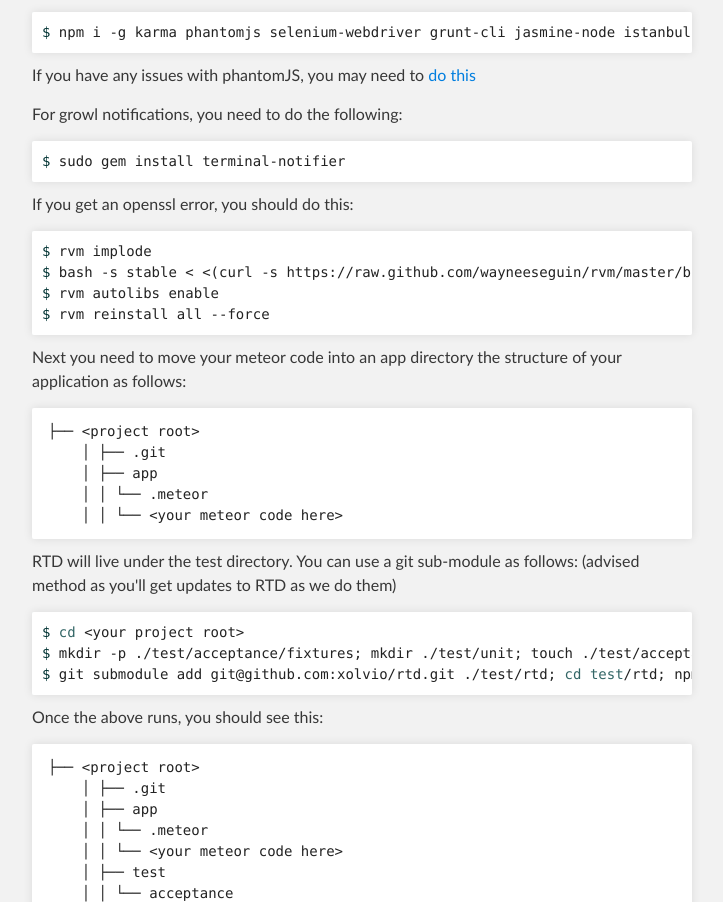
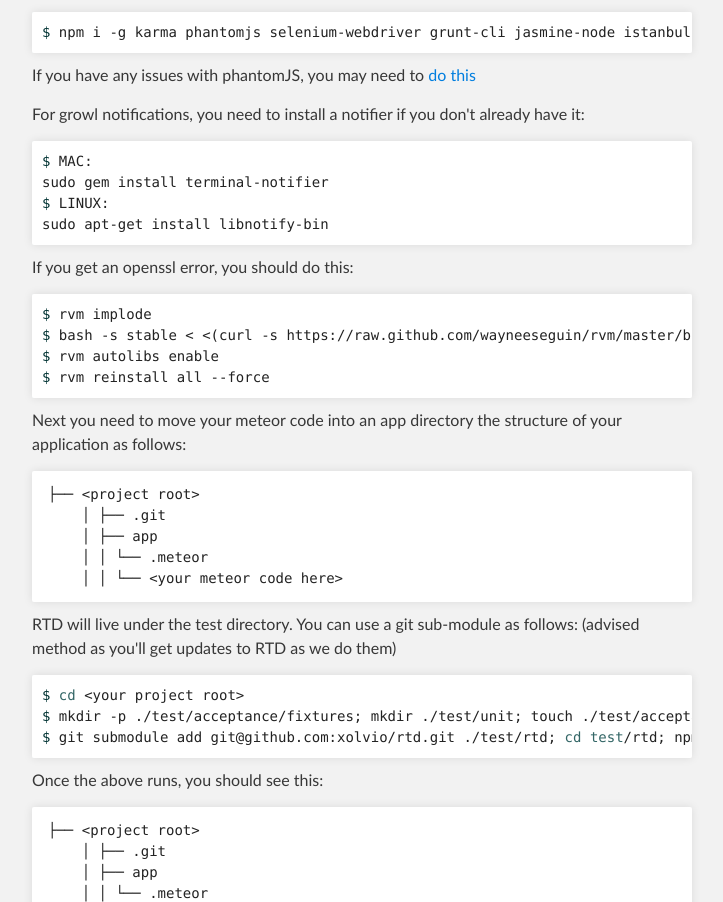
Before and after one commit to xolvio/rtd, a plain HTML site: page index.html in a window 1280 px wide. Shown: the part 1344-2246 px from the top of the page, without its empty margins (288-1011 px from the left). Drawn offline with Linux system fonts and the light colour scheme.

Commit message:
added instructions for growl notifications (linux)

```diff
--- a/index.html
+++ b/index.html
@@ -77,10 +77,13 @@
         <p>If you have any issues with phantomJS, you may need to <a href="https://github.com/xolvio/rtd/issues/9">do
             this</a></p>
 
-        <p>For growl notifications, you need to do the following:</p>
+        <p>For growl notifications, you need to install a notifier if you don't already have it:</p>
 
         <div class="highlight">
-            <pre><span class="nv">$ </span>sudo gem install terminal-notifier</pre>
+<pre><span class="nv">$ </span>MAC:
+sudo gem install terminal-notifier
+<span class="nv">$ </span>LINUX:
+sudo apt-get install libnotify-bin</pre>
         </div>
 
         <p>If you get an openssl error, you should do this:</p>
```
